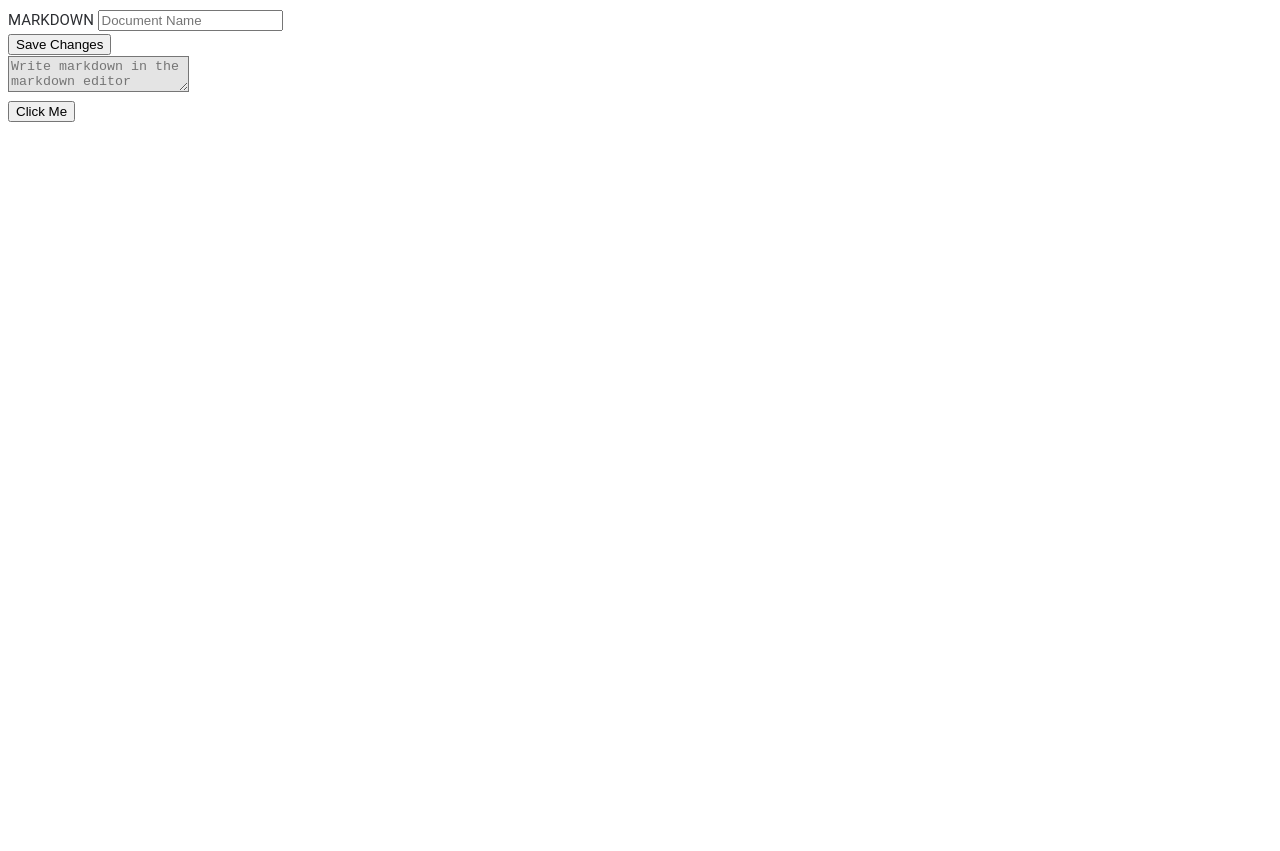
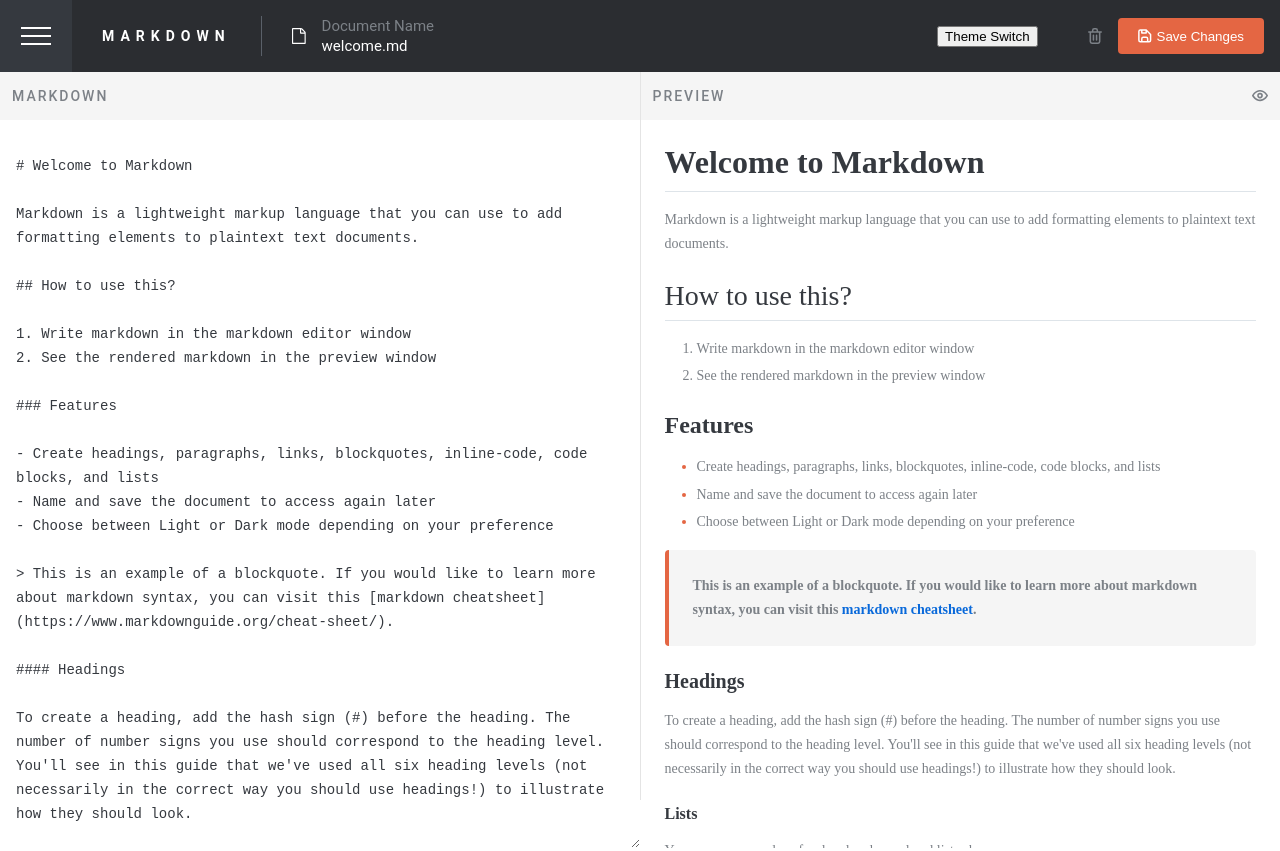
Before and after one commit to jason3gb/in-browser-markdown-editor-fm, a website built with webpack: page src/template.html in a window 1280 px wide. Before the commit the page ends 800 px from the top, so only its background shows below. Built offline with nearby package versions, Linux system fonts and the light colour scheme.

Commit message:
feat: main editor

```diff
--- a/package.json
+++ b/package.json
@@ -11,7 +11,9 @@
   "author": "",
   "license": "ISC",
   "dependencies": {
-    "lodash": "^4.17.21"
+    "github-markdown-css": "^5.5.0",
+    "lodash": "^4.17.21",
+    "marked": "^11.1.1"
   },
   "devDependencies": {
     "css-loader": "^6.9.1",
--- /dev/null
+++ b/src/defaultMarkdown.js
@@ -0,0 +1,36 @@
+export const defaultMarkdownText = `
+# Welcome to Markdown
+
+Markdown is a lightweight markup language that you can use to add formatting elements to plaintext text documents.
+
+## How to use this?
+
+1. Write markdown in the markdown editor window
+2. See the rendered markdown in the preview window
+
+### Features
+
+- Create headings, paragraphs, links, blockquotes, inline-code, code blocks, and lists
+- Name and save the document to access again later
+- Choose between Light or Dark mode depending on your preference
+
+> This is an example of a blockquote. If you would like to learn more about markdown syntax, you can visit this [markdown cheatsheet](https://www.markdownguide.org/cheat-sheet/).
+
+#### Headings
+
+To create a heading, add the hash sign (#) before the heading. The number of number signs you use should correspond to the heading level. You'll see in this guide that we've used all six heading levels (not necessarily in the correct way you should use headings!) to illustrate how they should look.
+
+##### Lists
+
+You can see examples of ordered and unordered lists above.
+
+###### Code Blocks
+
+This markdown editor allows for inline-code snippets, like this: \`<p>I'm inline</p>\`. It also allows for larger code blocks like this:
+
+\`\`\`
+<main>
+  <h1>This is a larger code block</h1>
+</main>
+\`\`\`
+`
--- /dev/null
+++ b/src/imageLoader.js
@@ -0,0 +1,10 @@
+const imageContext = require.context('./assets', false, /\.(png|jpe?g|svg)$/);
+
+// images.keys() will give you an array of all matching filenames.
+const images = imageContext.keys().reduce((images, path) => {
+  // The following line will dynamically import images
+  images[path] = imageContext(path);
+  return images;
+}, {});
+
+export default images;
--- a/src/image_loader.js
+++ /dev/null
@@ -1,3 +0,0 @@
-import icon from './assets/favicon-32x32.png';
-
-export { icon };
--- a/src/index.js
+++ b/src/index.js
@@ -1,17 +1,38 @@
 import _ from "lodash";
+import {marked} from 'marked';
+
+// Import assets and styles
 import "./styles/main.scss";
+import images from './imageLoader'
+import {defaultMarkdownText} from "./defaultMarkdown";
 
-import * as allImages from "./image_loader";
+// Import other modules
+import {themeLoader} from './theme';
+themeLoader();
 
-console.log(_.join(["Hello", "World"]));
+// Cache DOM elements
+const editorArea = document.getElementById('markdown-editor');
+const previewArea = document.getElementById('markdown-preview');
 
-// add a event listener to a button
-const button = document.createElement("button");
-button.innerHTML = "Click Me";
-button.onclick = () => {
-  const p = document.createElement("p");
-  p.innerHTML = "Hello World";
-  document.body.appendChild(p);
-};
+editorArea.value = defaultMarkdownText;
 
-document.body.appendChild(button);
+// Function to update the preview
+async function updatePreview() {
+  const markdownText = editorArea.value;
+
+  try {
+    const html = await marked.parse(markdownText);
+    previewArea.innerHTML = html;
+  } catch (error) {
+    console.error('Error parsing markdown');
+    previewArea.innerHTML = '<p>Error parsing markdown</p>';
+  }
+}
+
+// Event listener for textarea changes
+editorArea.addEventListener('input', () => {
+  updatePreview().catch(error => console.error('Error updating preview:', error));
+});
+
+// Initial call to update the preview
+updatePreview().catch(error => console.error('Error during initial markdown parsing:', error));
--- a/src/styles/_base.scss
+++ b/src/styles/_base.scss
@@ -1,22 +1,74 @@
 // Base styles
+@import '~github-markdown-css/github-markdown-light.css';
+
 body {
   font-family: $font-family-roboto;
   font-size: $font-size-regular;
-  line-height: $line-height-base;
-  color: $color-dark-grey;
-  background-color: $color-white;
 }
 
-h1, .preview-h1 {
-  font-size: $font-size-h1;
-  font-family: $font-family-roboto-slab;
+.custom-markdown-body {
+  h1 {
+    @include roboto-slab-bold(32px, normal);
+    color: $color-700;
+  }
+
+  h2 {
+    @include roboto-slab-light(28px, normal);
+    color: $color-700;
+  }
+
+  h3 {
+    @include roboto-slab-bold(24px, normal);
+    color: $color-700;
+  }
+
+  h4 {
+    @include roboto-slab-bold(20px, normal);
+    color: $color-700;
+  }
+
+  h5 {
+    @include roboto-slab-bold(16px, normal);
+    color: $color-700;
+  }
+
+  h6 {
+    @include roboto-slab-bold(14px, normal);
+    color: $color-orange;
+  }
+
+  li, p {
+    @include roboto-slab-regular(14px, 24px);
+    color: $color-500;
+  }
+
+  blockquote {
+    padding: 24px;
+    background-color: $color-200;
+    border-left: .25em solid $color-orange;
+    border-radius: 4px;
+
+    p {
+      @include roboto-slab-bold(14px, 24px);
+      color: $color-500;
+    }
+  }
+
+  code {
+    @include roboto-mono-regular(14px, 24px);
+    color: $color-500;
+    background: none;
+  }
+
+  pre {
+    padding: 24px;
+    background-color: $color-200;
+  }
+
+  ul {
+    li::marker {
+      color: $color-orange;
+    }
+  }
+
 }
-
-// Other heading styles...
-
-p, .preview-paragraph {
-  font-size: $font-size-regular;
-  line-height: $line-height-base;
-}
-
-// Other base styles...
--- a/src/styles/_editor.scss
+++ /dev/null
@@ -1,20 +0,0 @@
-// Specific styles for the markdown editor
-.editor-container {
-  // Styles for the container of the editor
-}
-
-.editor-area {
-  // Styles for the markdown editing area
-  background-color: $color-light-grey;
-  color: $color-dark-blue;
-  // More styles...
-}
-
-.preview-area {
-  // Styles for the preview area
-  background-color: $color-white;
-  color: $color-dark-grey;
-  // More styles...
-}
-
-// Other editor specific styles...
--- /dev/null
+++ b/src/styles/_header.scss
@@ -0,0 +1,137 @@
+.editor-header {
+  height: $nav-bar-height;
+  width: 100%;
+  margin: 0;
+
+  position: sticky;
+  top: 0;
+
+  background-color: $color-800;
+
+  .editor-navbar {
+    height: 100%;
+    display: flex;
+    align-items: center;
+    justify-content: space-between;
+
+    .menu-bar {
+      background-color: $color-700;
+      width: 72px;
+      height: 100%;
+
+      display: flex;
+      align-items: center;
+      justify-content: center;
+
+      .menu-bar-icon {
+        display: inline-block;
+        width: 30px;
+        height: 18px;
+
+        background-image: url("../assets/icon-menu.svg");
+        background-size: contain;
+        background-position: center;
+        background-repeat: no-repeat;
+      }
+    }
+
+    .editor-name {
+      margin: 0 30px;
+      color: $color-100;
+
+      font-size: $font-size-h6;
+      letter-spacing: 6px;
+      font-weight: bold;
+    }
+
+    .separate-bar {
+      display: inline-block;
+      width: 1px;
+      height: 40px;
+
+      background-color: $color-600;
+    }
+
+    .current-doc {
+      margin-left: 30px;
+      display: flex;
+      align-items: center;
+      gap: 16px;
+
+      .doc-icon {
+        display: inline-block;
+        width: 14px;
+        height: 16px;
+
+        background-image: url("../assets/icon-document.svg");
+        background-size: contain;
+        background-position: center;
+        background-repeat: no-repeat;
+      }
+
+      .doc-name {
+        display: flex;
+        flex-direction: column;
+        gap: 5px;
+
+        .doc-name-title {
+          color: $color-500;
+        }
+
+        .doc-name-text {
+          color: $color-100;
+        }
+      }
+    }
+
+    .flex-spacer {
+      flex-grow: 1;
+    }
+
+    #theme-switch {
+      margin-right: 50px;
+    }
+
+    .delete-icon {
+      display: inline-block;
+      width: 14px;
+      height: 16px;
+
+      background-image: url("../assets/icon-delete.svg");
+      background-size: contain;
+      background-position: center;
+      background-repeat: no-repeat;
+    }
+
+    .save-btn {
+
+      background-color: $color-orange;
+      border: none;
+      border-radius: 4px;
+
+      margin: 0 16px;
+      padding: 10px 20px;
+
+      display: flex;
+      align-items: center;
+      justify-content: center;
+      gap: 5px;
+
+      .save-btn-icon {
+        display: inline-block;
+        width: 14px;
+        height: 16px;
+
+        background-image: url("../assets/icon-save.svg");
+        background-size: contain;
+        background-position: center;
+        background-repeat: no-repeat;
+      }
+
+      .save-btn-text {
+        color: $color-100;
+      }
+
+    }
+  }
+}
--- /dev/null
+++ b/src/styles/_reset.scss
@@ -0,0 +1,44 @@
+/* http://meyerweb.com/eric/tools/css/reset/
+   v2.0 | 20110126
+   License: none (public domain)
+*/
+
+html, body, div, span, applet, object, iframe,
+h1, h2, h3, h4, h5, h6, p, blockquote, pre,
+a, abbr, acronym, address, big, cite, code,
+del, dfn, em, img, ins, kbd, q, s, samp,
+small, strike, strong, sub, sup, tt, var,
+b, u, i, center,
+dl, dt, dd, ol, ul, li,
+fieldset, form, label, legend,
+table, caption, tbody, tfoot, thead, tr, th, td,
+article, aside, canvas, details, embed,
+figure, figcaption, footer, header, hgroup,
+menu, nav, output, ruby, section, summary,
+time, mark, audio, video {
+    margin: 0;
+    padding: 0;
+    border: 0;
+    font-size: 100%;
+    font: inherit;
+    vertical-align: baseline;
+}
+/* HTML5 display-role reset for older browsers */
+article, aside, details, figcaption, figure,
+footer, header, hgroup, menu, nav, section {
+    display: block;
+}
+body {
+    line-height: 1;
+}
+
+blockquote:before, blockquote:after,
+q:before, q:after {
+    content: '';
+    content: none;
+}
+
+table {
+    border-collapse: collapse;
+    border-spacing: 0;
+}
--- a/src/styles/main.scss
+++ b/src/styles/main.scss
@@ -1,4 +1,108 @@
 // Main SCSS file
+
+// Import all base files
+@import 'reset';
 @import 'variables';
 @import 'base';
-@import 'editor';
+
+// Import each section
+@import 'header';
+
+
+.editor-main {
+  height: calc(100vh - $nav-bar-height);
+  display: flex;
+
+  .markdown-section {
+    flex: 1;
+
+    height: 100%;
+
+    .editor-area {
+      // font
+      @include roboto-mono-regular(14px, 24px);
+      color: $color-700;
+
+      height: 100%;
+      width: 100%;
+
+      box-sizing: border-box;
+      border: none;
+      padding: 10px 16px;
+
+      background-color: $color-100;
+    }
+
+    .in-app-heading {
+      position: sticky;
+      top: $nav-bar-height;
+
+      padding: 16px 12px;
+
+      display: flex;
+      align-items: center;
+
+      background-color: $color-200;
+
+      > span {
+        @include roboto-regular(14px, 2px, normal);
+        font-weight: 500;
+        color: $color-500;
+      }
+    }
+  }
+
+  .editor-spacer {
+    flex-grow: 0;
+
+    width: 1px;
+    height: 100%;
+    background-color: $color-300;
+  }
+
+  .preview-section {
+    flex: 1;
+    height: 100%;
+
+    .in-app-heading {
+      position: sticky;
+      top: $nav-bar-height;
+
+      padding: 16px 12px;
+
+      display: flex;
+      align-items: center;
+      justify-content: space-between;
+
+      background-color: $color-200;
+
+      > .heading-title {
+        @include roboto-regular(14px, 2px, normal);
+        font-weight: 500;
+        color: $color-500;
+      }
+
+      >.preview-icon {
+        display: inline-block;
+        width: 16px;
+        height: 12px;
+
+        background-image: url("../assets/icon-show-preview.svg");
+        background-size: contain;
+        background-position: center;
+        background-repeat: no-repeat;
+      }
+    }
+
+    .preview-area {
+      box-sizing: border-box;
+      height: 100%;
+      overflow: auto;
+      width: 100%;
+      padding: 24px 24px 50px 24px;
+
+      background-color: $color-100;
+    }
+  }
+
+}
--- a/src/template.html
+++ b/src/template.html
@@ -13,27 +13,58 @@
 <header class="editor-header">
 
   <nav class="editor-navbar">
-    <span>MARKDOWN</span>
-    <input type="text" placeholder="Document Name" class="document-name">
-    <div class="theme-toggle">
-      <!-- Theme toggle icon here -->
+
+    <div class="menu-bar">
+      <span class="menu-bar-icon"></span>
     </div>
-    <button class="save-btn">Save Changes</button>
+
+    <span class="editor-name">MARKDOWN</span>
+
+    <span class="separate-bar"></span>
+
+    <div class="current-doc">
+      <span class="doc-icon"></span>
+      <div class="doc-name">
+        <span class="doc-name-title">Document Name</span>
+        <span class="doc-name-text">welcome.md</span>
+      </div>
+    </div>
+
+    <span class="flex-spacer"></span>
+
+    <button id="theme-switch">Theme Switch</button>
+
+    <span class="delete-icon"></span>
+    <button class="save-btn">
+      <span class="save-btn-icon"></span>
+      <span class="save-btn-text">Save Changes</span>
+    </button>
   </nav>
 </header>
 
 <main class="editor-main">
   <section class="markdown-section">
-    <textarea id="markdown-editor" class="editor-area" placeholder="Write markdown in the markdown editor window"></textarea>
+    <div class="in-app-heading">
+      <span class="heading-title">MARKDOWN</span>
+    </div>
+
+    <textarea id="markdown-editor" class="editor-area"
+              placeholder="Write markdown in the markdown editor window"></textarea>
   </section>
+
+  <span class="editor-spacer"></span>
+
   <section class="preview-section">
-    <div id="markdown-preview" class="preview-area"></div>
+    <div class="in-app-heading">
+      <span class="heading-title">PREVIEW</span>
+      <span class="preview-icon"></span>
+    </div>
+    <div class="preview-area">
+      <div id="markdown-preview" class="markdown-body custom-markdown-body"></div>
+    </div>
   </section>
 </main>
 
-<footer class="editor-footer">
-  <!-- Footer content goes here -->
-</footer>
 </body>
 
 </html>
--- /dev/null
+++ b/src/theme.js
@@ -0,0 +1,24 @@
+export function themeLoader(){
+  const themeSwitch = document.getElementById('theme-switch');
+
+  themeSwitch.addEventListener('click', () => {
+    document.body.classList.toggle('dark-mode');
+
+    // Update the theme setting in localStorage
+    if(document.body.classList.contains('dark-mode')) {
+      localStorage.setItem('theme', 'dark-mode');
+    } else {
+      localStorage.setItem('theme', 'light-mode');
+    }
+
+    console.log("Theme: ", localStorage.getItem('theme'));
+  });
+
+// On page load, apply the stored theme
+  window.addEventListener('DOMContentLoaded', () => {
+    const storedTheme = localStorage.getItem('theme');
+    if(storedTheme) {
+      document.body.classList.add(storedTheme);
+    }
+  });
+}
```
Also changed, not shown: src/markdown.html (added, +26 -0 lines), src/styles/_variables.scss (+64 -11 lines), 1 other file.
